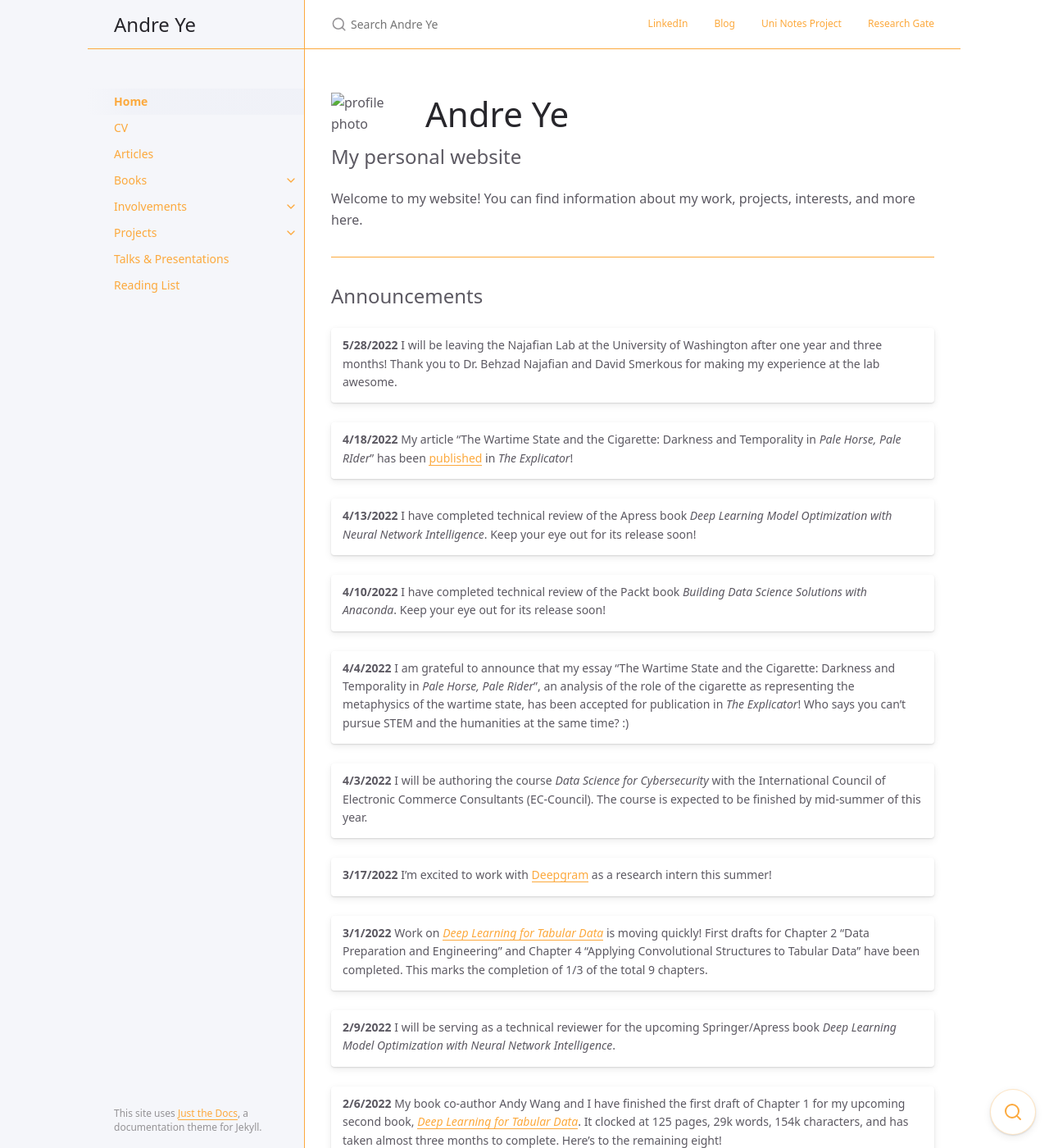
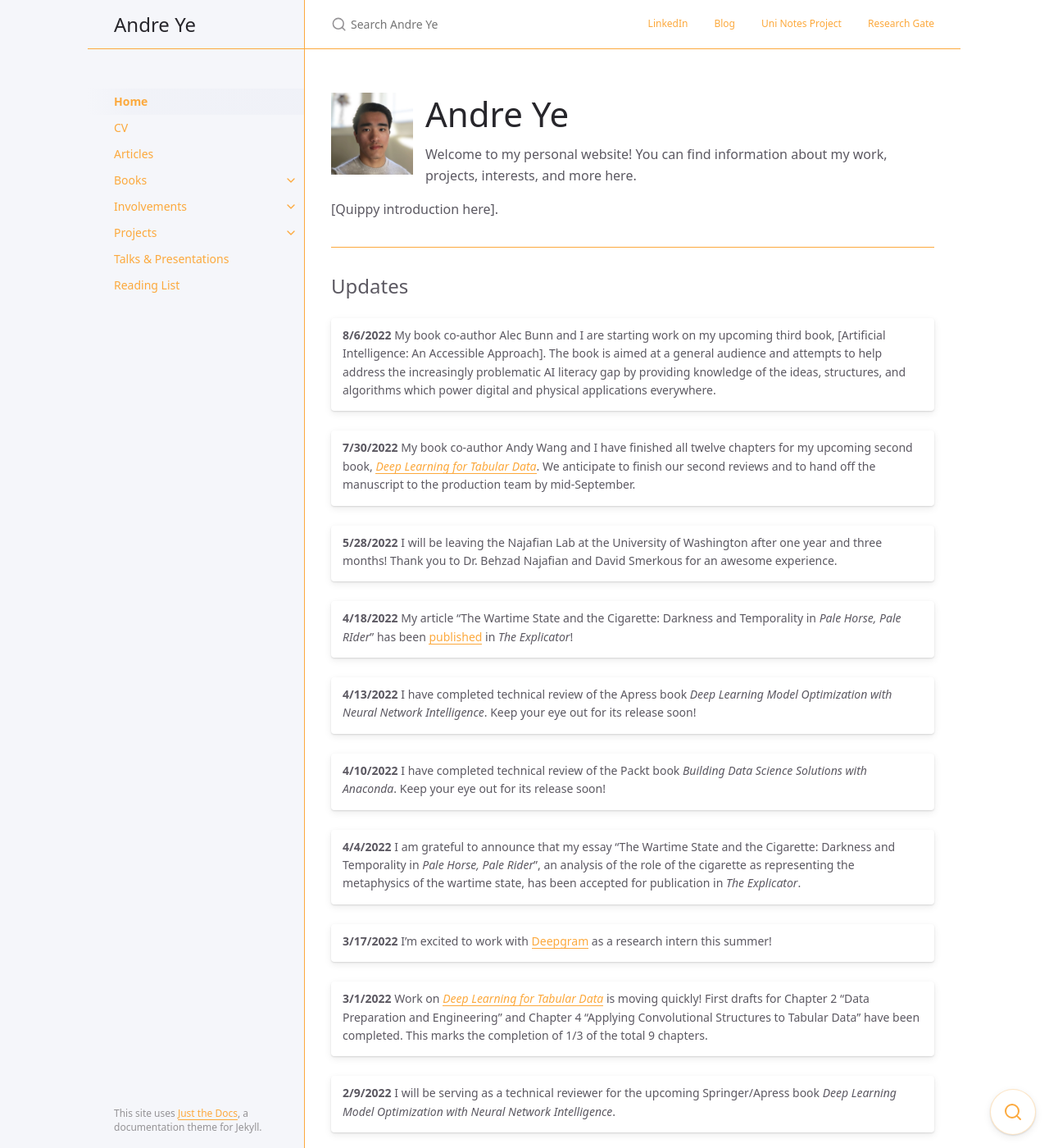
Before and after one commit to andre-ye/andre-ye.github.io-retired, a Jekyll site: the page built from index.md, in a window 1280 px wide and 1400 px high. Shown: the whole window at 82% size. Built offline with Jekyll 4.4.1, drawn with Linux system fonts in a browser that asks for light colours; nearby versions of some CDN libraries.

Commit message:
Update index.md

```diff
--- a/index.md
+++ b/index.md
@@ -6,22 +6,28 @@
 permalink: /
 ---
 
-<img src="https://andre-ye.github.io/assets/indoors-window-cropped.jpg" alt="profile photo" style="float: left; margin-right: 15px; max-width: 100px; height: auto;">
+<img src="https://andre-ye.github.io/assets/images/indoors-window-cropped.jpg" alt="profile photo" style="float: left; margin-right: 15px; max-width: 100px; height: auto;">
 
 # Andre Ye
 {: .fs-9}
+<!--
+My personal website
+{: .fs-6 .fw-300 } -->
 
-My personal website
-{: .fs-6 .fw-300 }
+Welcome to my personal website! You can find information about my work, projects, interests, and more here.
 
-Welcome to my website! You can find information about my work, projects, interests, and more here.
+[Quippy introduction here].
 
 ---
 
-Announcements
+Updates
 {: .fs-6 .fw-400 }
 
-| **5/28/2022** I will be leaving the Najafian Lab at the University of Washington after one year and three months! Thank you to Dr. Behzad Najafian and David Smerkous for making my experience at the lab awesome. |
+| **8/6/2022** My book co-author Alec Bunn and I are starting work on my upcoming third book, [Artificial Intelligence: An Accessible Approach]. The book is aimed at a general audience and attempts to help address the increasingly problematic AI literacy gap by providing knowledge of the ideas, structures, and algorithms which power digital and physical applications everywhere. |
+
+| **7/30/2022** My book co-author Andy Wang and I have finished all twelve chapters for my upcoming second book, [*Deep Learning for Tabular Data*](https://andre-ye.github.io/docs/books/dl-for-tabular/). We anticipate to finish our second reviews and to hand off the manuscript to the production team by mid-September. |
+
+| **5/28/2022** I will be leaving the Najafian Lab at the University of Washington after one year and three months! Thank you to Dr. Behzad Najafian and David Smerkous for an awesome experience. |
 
 | **4/18/2022** My article "The Wartime State and the Cigarette: Darkness and Temporality in *Pale Horse, Pale RIder*" has been [published](https://www.tandfonline.com/doi/full/10.1080/00144940.2022.2063706){:target="_blank"} in *The Explicator*! |
 
@@ -29,9 +35,9 @@
 
 | **4/10/2022** I have completed technical review of the Packt book *Building Data Science Solutions with Anaconda*. Keep your eye out for its release soon! |
 
-| **4/4/2022** I am grateful to announce that my essay "The Wartime State and the Cigarette: Darkness and Temporality in *Pale Horse, Pale Rider*", an analysis of the role of the cigarette as representing the metaphysics of the wartime state, has been accepted for publication in *The Explicator*! Who says you can't pursue STEM and the humanities at the same time? :) |
+| **4/4/2022** I am grateful to announce that my essay "The Wartime State and the Cigarette: Darkness and Temporality in *Pale Horse, Pale Rider*", an analysis of the role of the cigarette as representing the metaphysics of the wartime state, has been accepted for publication in *The Explicator*. |
 
-| **4/3/2022** I will be authoring the course *Data Science for Cybersecurity* with the International Council of Electronic Commerce Consultants (EC-Council). The course is expected to be finished by mid-summer of this year. |
+<!-- | **4/3/2022** I will be authoring the course *Data Science for Cybersecurity* with the International Council of Electronic Commerce Consultants (EC-Council). The course is expected to be finished by mid-summer of this year. | -->
 
 | **3/17/2022** I'm excited to work with [Deepgram](https://deepgram.com/){:target="_blank"} as a research intern this summer! |
 
```
